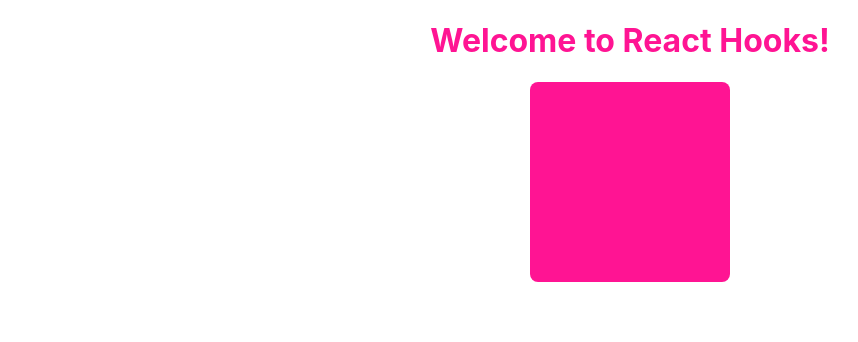
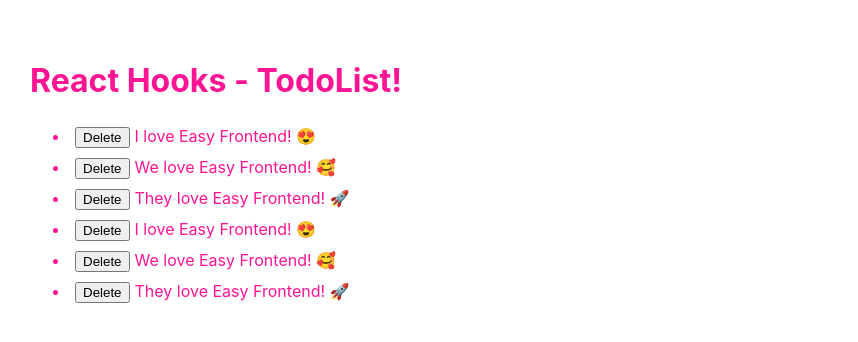
Before and after one commit to nvgiang2212/react-hooks-basic, a React (Create React App) app: page / in a window 1280 px wide. Shown: the top 342 px of the page, without its empty margins (10-868 px from the left). Built offline with nearby package versions, Linux system fonts and the light colour scheme.

Commit message:
Todo List

```diff
--- a/src/App.js
+++ b/src/App.js
@@ -1,12 +1,33 @@
+import { useState } from 'react';
 import './App.scss';
-import ColorBox from './components/ColorBox';
+import TodoList from './components/TodoList';
+
+const initList = [
+  { id: 1, title: 'I love Easy Frontend! 😍 ' },
+  { id: 2, title: 'We love Easy Frontend! 🥰 ' },
+  { id: 3, title: 'They love Easy Frontend! 🚀 ' },
+  { id: 4, title: 'I love Easy Frontend! 😍 ' },
+  { id: 5, title: 'We love Easy Frontend! 🥰 ' },
+  { id: 6, title: 'They love Easy Frontend! 🚀 ' }
+]
 
 function App() {
+  const [todoList, setTodoList] = useState(initList)
+
+  function handleClick(todo) {
+    const index = todoList.findIndex(item => item.id === todo.id)
+    if (index < 0) return;
+
+    const newTodoList = [...todoList]
+    newTodoList.splice(index, 1)
+    setTodoList(newTodoList)
+  }
+
   return (
     <div className="app">
-      <h1>Welcome to React Hooks!</h1>
+      <h1>React Hooks - TodoList!</h1>
 
-      <ColorBox />
+      <TodoList todos={todoList} onClickTodoList={handleClick} />
     </div>
   );
 }
--- a/src/App.scss
+++ b/src/App.scss
@@ -1,4 +1,8 @@
 .app {
-  text-align: center;
+  padding: 40px;
   color: deeppink;
 }
+
+button {
+  margin: 5px;
+}
--- /dev/null
+++ b/src/components/TodoList/index.jsx
@@ -0,0 +1,32 @@
+import React from 'react'
+import PropTypes from 'prop-types'
+
+function TodoList(props) {
+  const { todos, onClickTodoList } = props
+
+  function handleClickDel(todo) {
+    if (onClickTodoList) {
+      onClickTodoList(todo)
+    }
+  }
+
+  return (
+    <ul className="todo-list">
+      {todos.map((todo) => (
+        <li key={todo.id}><button onClick={() => handleClickDel(todo)}>Delete</button>{todo.title}</li>
+      ))}
+    </ul>
+  )
+}
+
+TodoList.propTypes = {
+  todos: PropTypes.array,
+  onClickTodoList: PropTypes.func,
+}
+
+TodoList.defaultProps = {
+  todos: [],
+  onClickTodoList: null,
+}
+
+export default TodoList
```
